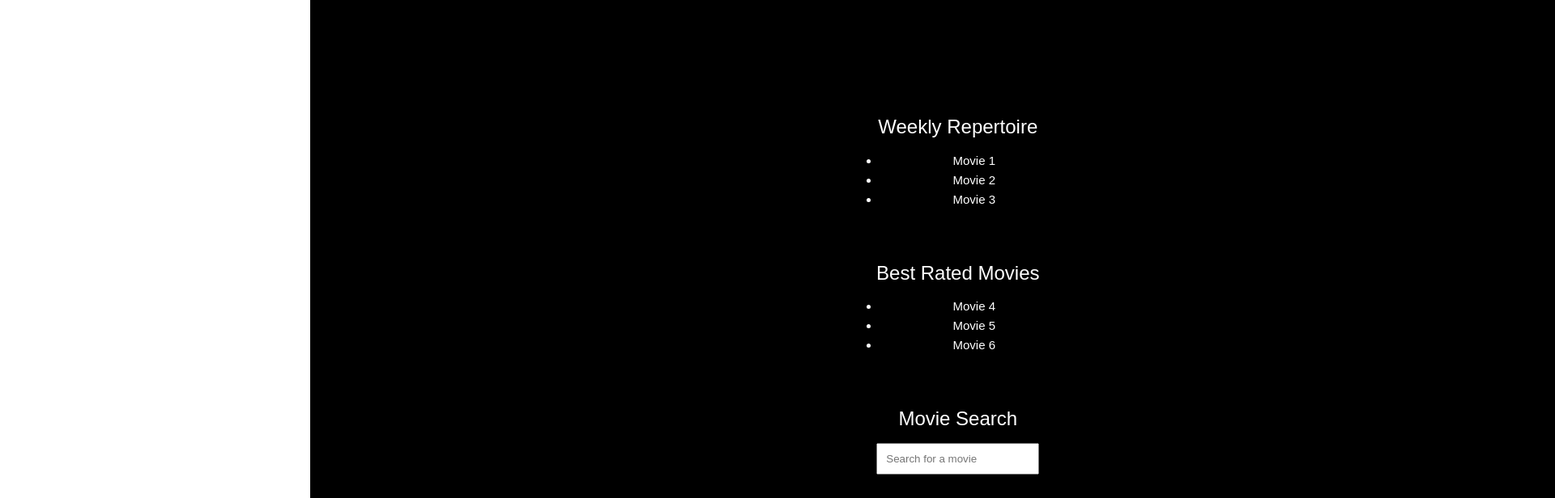
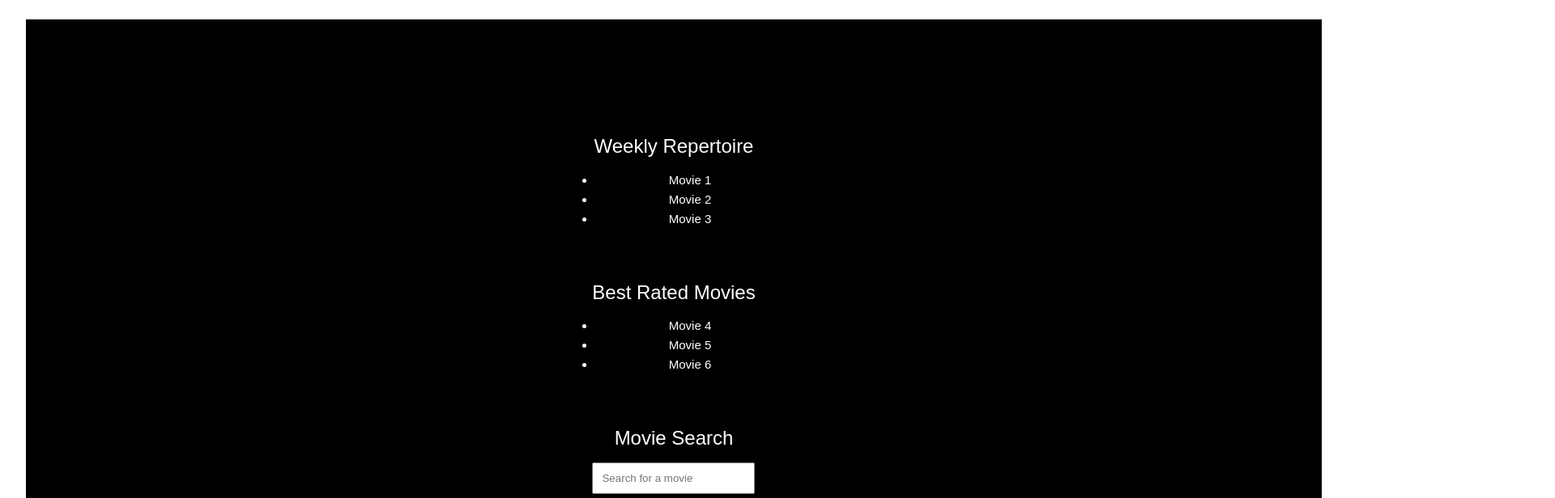
Before and after one commit to andrijanasrejic/Cinema, a Vue app in the folder src/cinema-front/: page / in a window 1280 px wide. Shown: the top 616 px of the page at 81% size, 1920 px wide, since content can reach past the window. Built offline with nearby package versions, Linux system fonts and the light colour scheme.

Commit message:
Fixed navigation bar position.

```diff
--- a/src/cinema-front/src/App.vue
+++ b/src/cinema-front/src/App.vue
@@ -1,9 +1,12 @@
 <template>
-    <div>
-      <NavBarComponent></NavBarComponent>
-    </div>
+
     <body>
+      <div>
+        <NavBarComponent></NavBarComponent>
+      <div>
     <router-view></router-view>
+      </div>
+      </div>
     </body>
 </template>
 
@@ -14,10 +17,10 @@
   }
 
   NavBarComponent {
-    position: absolute;
-    z-index: 999;
+    position: relative;
+    z-index:999;
     top: 20px;
-    left: 100000px;
+    left: -100px;
     transform: translateX(100%);
   }
 
--- a/src/cinema-front/src/components/nav-bar.vue
+++ b/src/cinema-front/src/components/nav-bar.vue
@@ -21,19 +21,16 @@
 
 <style scoped>
 .navbar {
-  background-color: #333;
-  color: #fff;
+    background-color: #000;
+    color: #fff;
 }
 .nav-list {
   display: flex;
   list-style: none;
   padding: 0;
-  margin: 0;
+
 }
 
-.nav-item {
-  margin-right: 10px;
-}
 
 .nav-link {
   text-decoration: none;
```
